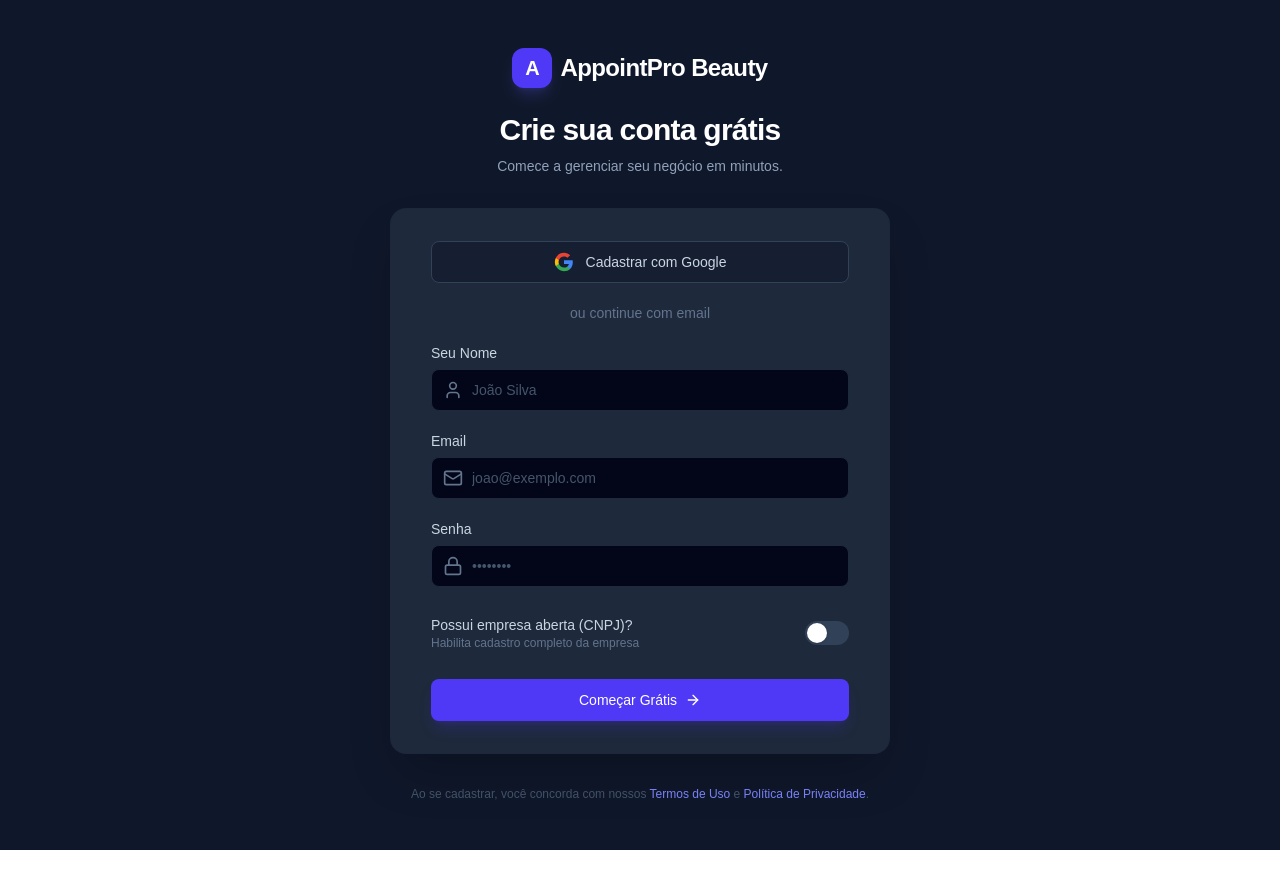
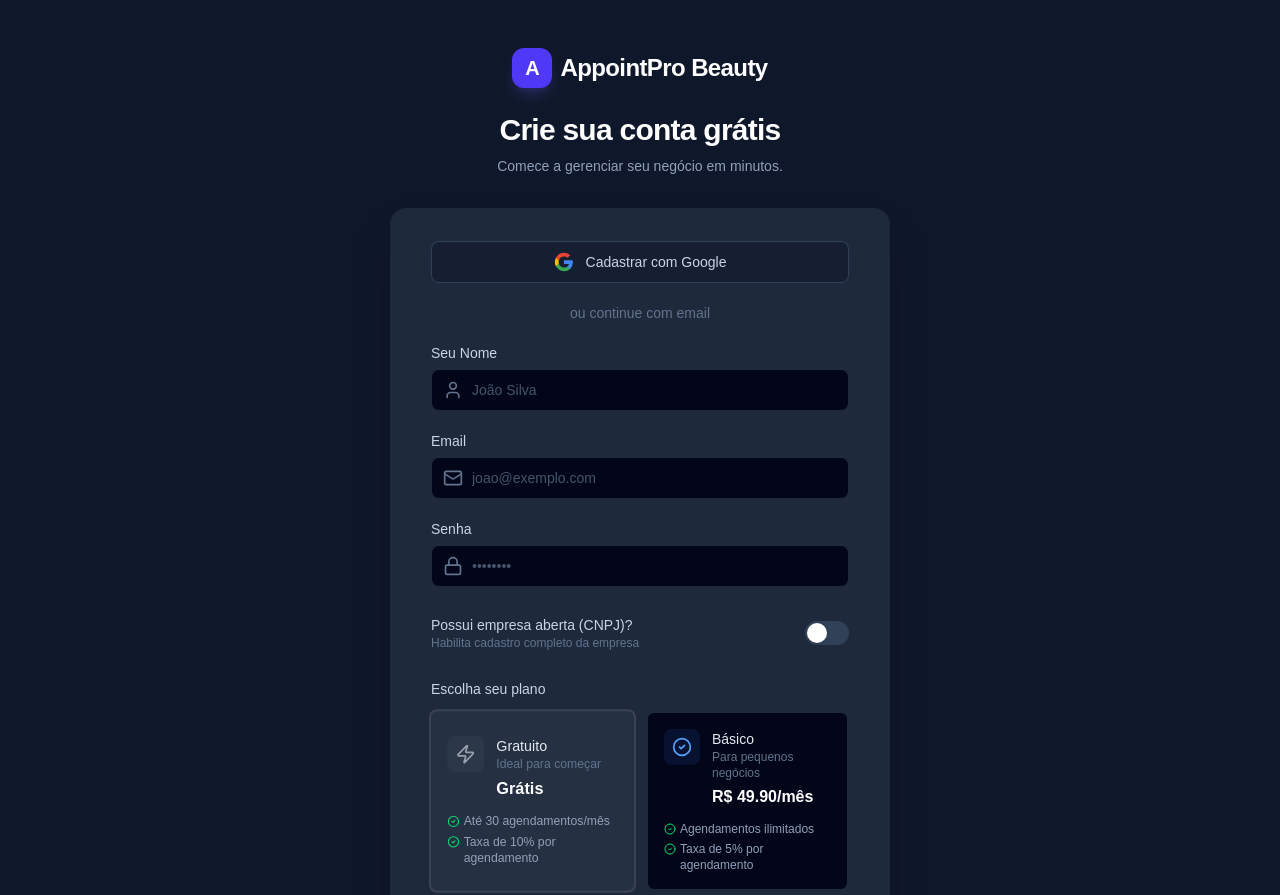
Before and after one commit to amandaleandro/agendaDabelaza, a Next.js app in the folder frontend/: page /signup in a window 1280 px wide. Shown: the top 895 px of the page. Before the commit the page ends 850 px from the top, so only its background shows below. Built offline with nearby package versions, Linux system fonts and the light colour scheme; no server answers.

Commit message:
feat: adicionar seleção de plano no signup

```diff
--- a/frontend/app/signup/page.tsx
+++ b/frontend/app/signup/page.tsx
@@ -5,9 +5,57 @@
 import Link from 'next/link';
 import { useAuth } from '@/store/auth';
 import { ApiClient } from '@/services/api';
-import { Mail, Lock, User, Building2, ArrowRight, Loader2, CheckCircle2 } from 'lucide-react';
+import { Mail, Lock, User, Building2, ArrowRight, Loader2, CheckCircle2, Zap, Crown, Rocket, Star } from 'lucide-react';
 
 const apiClient = new ApiClient();
+
+const PLANS = [
+  {
+    id: 'FREE',
+    name: 'Gratuito',
+    price: 0,
+    icon: Zap,
+    color: 'text-gray-400',
+    bgColor: 'bg-gray-500/10',
+    borderColor: 'border-gray-500/30',
+    description: 'Ideal para começar',
+    features: ['Até 30 agendamentos/mês', 'Taxa de 10% por agendamento'],
+  },
+  {
+    id: 'BASIC',
+    name: 'Básico',
+    price: 49.90,
+    icon: CheckCircle2,
+    color: 'text-blue-400',
+    bgColor: 'bg-blue-500/10',
+    borderColor: 'border-blue-500/30',
+    description: 'Para pequenos negócios',
+    features: ['Agendamentos ilimitados', 'Taxa de 5% por agendamento'],
+  },
+  {
+    id: 'PRO',
+    name: 'Profissional',
+    price: 99.90,
+    icon: Crown,
+    color: 'text-purple-400',
+    bgColor: 'bg-purple-500/10',
+    borderColor: 'border-purple-500/30',
+    popular: true,
+    description: 'Mais vendido',
+    features: ['Sem taxas', 'Recursos avançados', 'Suporte prioritário'],
+  },
+  {
+    id: 'PREMIUM',
+    name: 'Premium',
+    price: 199.90,
+    icon: Rocket,
+    color: 'text-amber-400',
+    bgColor: 'bg-amber-500/10',
+    borderColor: 'border-amber-500/30',
+    description: 'Para empresas',
+    features: ['Tudo do Pro', 'Sem limitações', 'Suporte dedicado'],
+  },
+];
 
 export default function SignupPage() {
   const [formData, setFormData] = useState({
@@ -18,6 +66,7 @@
     cnpj: '',
   });
   const [hasCnpj, setHasCnpj] = useState(false);
+  const [selectedPlan, setSelectedPlan] = useState('FREE');
   const [loading, setLoading] = useState(false);
   const [error, setError] = useState('');
   const router = useRouter();
@@ -58,6 +107,7 @@
         companyName: finalCompanyName,
         slug: slug,
         cnpj: hasCnpj ? formData.cnpj : undefined,
+        planType: selectedPlan,
         // Campos opcionais
         phone: '',
         bio: '',
@@ -66,7 +116,12 @@
 
       login(response.token, response.owner, response.establishment);
 
-      router.push('/admin/dashboard');
+      // Se escolheu plano pago, redireciona para pagamento
+      if (selectedPlan !== 'FREE') {
+        router.push('/admin/assinatura');
+      } else {
+        router.push('/admin/dashboard');
+      }
     } catch (err: any) {
       setError(err.response?.data?.message || 'Erro ao criar conta. Tente novamente.');
     } finally {
@@ -255,6 +310,59 @@
               </div>
             )}
 
+            {/* Plan Selection */}
+            <div className="space-y-3">
+              <label className="block text-sm font-medium text-slate-300 mb-3">Escolha seu plano</label>
+              <div className="grid grid-cols-2 gap-3">
+                {PLANS.map((plan) => {
+                  const Icon = plan.icon;
+                  return (
+                    <button
+                      key={plan.id}
+                      type="button"
+                      onClick={() => setSelectedPlan(plan.id)}
+                      className={`relative p-4 rounded-lg border-2 transition-all text-left ${
+                        selectedPlan === plan.id
+                          ? `${plan.borderColor} ${plan.bgColor} scale-[1.02]`
+                          : 'border-slate-800 bg-slate-950 hover:border-slate-700'
+                      }`}
+                    >
+                      {plan.popular && (
+                        <div className="absolute -top-2 -right-2 bg-purple-500 text-white text-xs px-2 py-0.5 rounded-full font-medium">
+                          Popular
+                        </div>
+                      )}
+                      <div className="flex items-start gap-3">
+                        <div className={`p-2 rounded-lg ${plan.bgColor}`}>
+                          <Icon className={`w-5 h-5 ${plan.color}`} />
+                        </div>
+                        <div className="flex-1 min-w-0">
+                          <div className="font-medium text-slate-200 text-sm">{plan.name}</div>
+                          <div className="text-xs text-slate-500 mb-1">{plan.description}</div>
+                          <div className="font-bold text-white">
+                            {plan.price === 0 ? 'Grátis' : `R$ ${plan.price.toFixed(2)}/mês`}
+                          </div>
+                        </div>
+                      </div>
+                      <ul className="mt-3 space-y-1">
+                        {plan.features.map((feature, idx) => (
+                          <li key={idx} className="text-xs text-slate-400 flex items-start gap-1">
+                            <CheckCircle2 className="w-3 h-3 mt-0.5 flex-shrink-0 text-green-400" />
+                            <span>{feature}</span>
+                          </li>
+                        ))}
+                      </ul>
+                    </button>
+                  );
+                })}
+              </div>
+              {selectedPlan !== 'FREE' && (
+                <p className="text-xs text-slate-500 text-center">
+                  * Você pode começar com 14 dias grátis e cancelar quando quiser
+                </p>
+              )}
+            </div>
+
             <button
               type="submit"
               disabled={loading}
```
Also changed, not shown: 2 other files (tests, documents, lock files or other folders).
